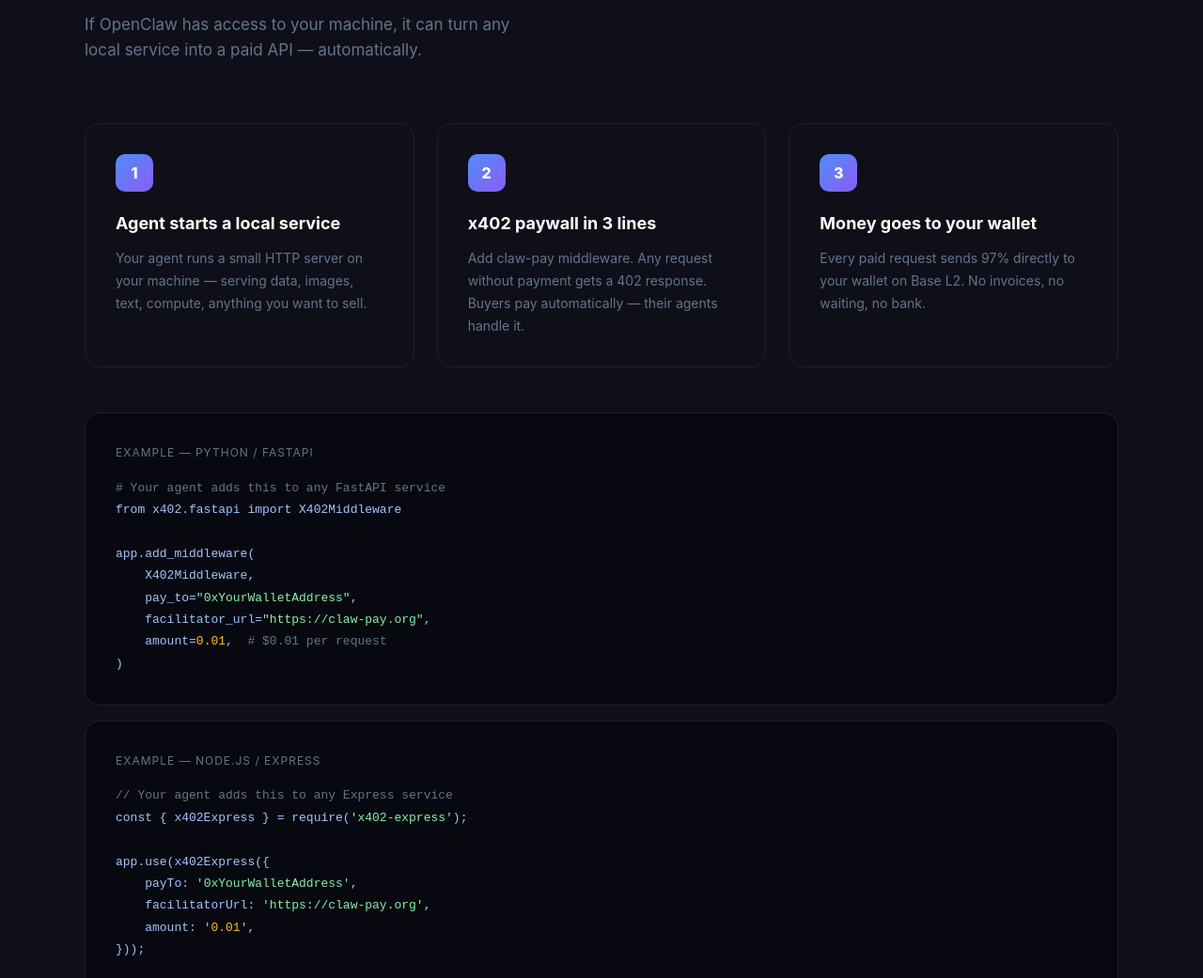
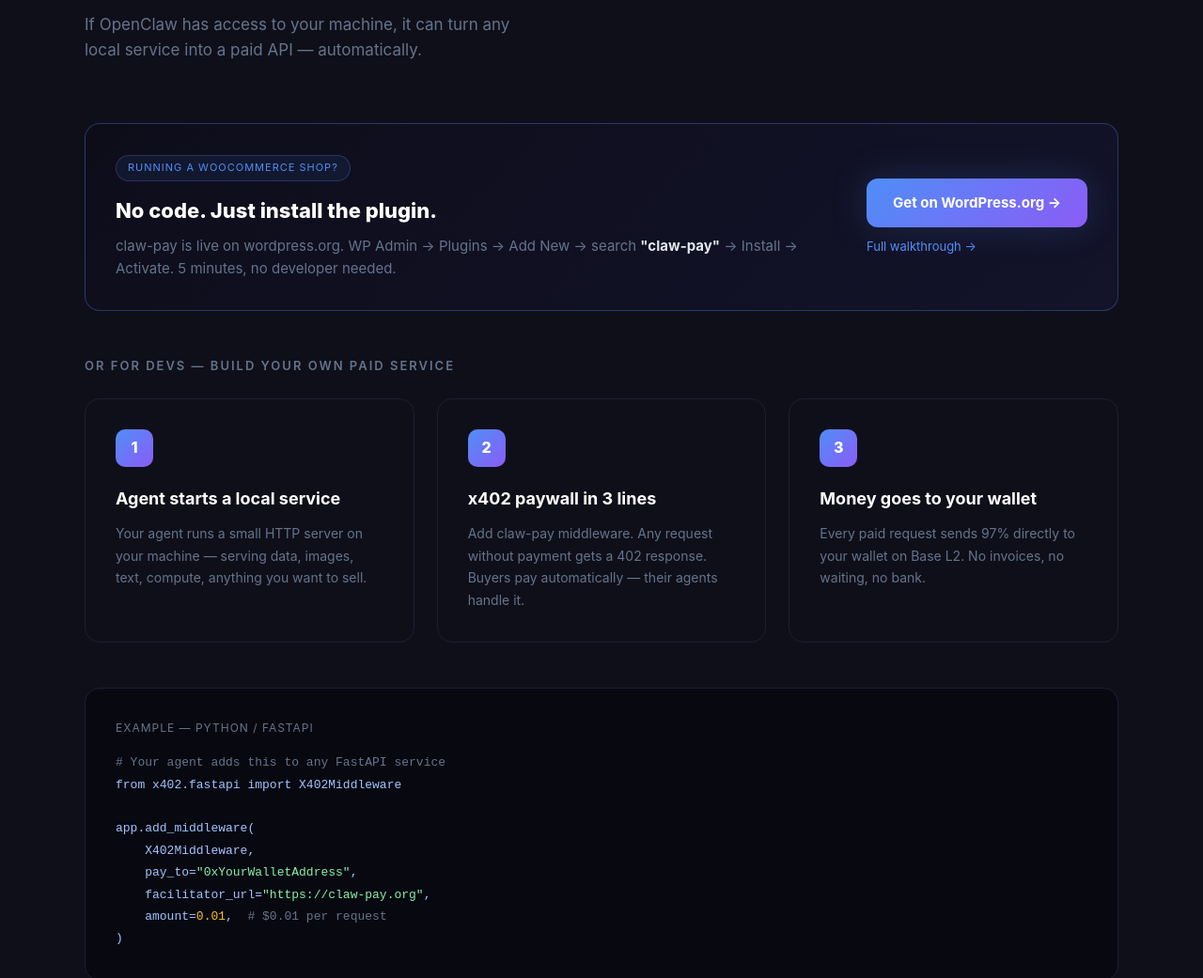
Before and after one commit to orca-labs-sudo/claw-pay, a plain HTML site: page landing/index.html in a window 1280 px wide. Shown: the part 2907-3948 px from the top of the page at 94% size. Drawn offline with Linux system fonts and the light colour scheme; files whose address does not match are found by name.

Commit message:
feat(landing): add WooCommerce/WP.org plugin callout to main page
- New callout block at top of #sell section: points shop owners to
  wordpress.org/plugins/claw-pay-gateway as the no-code path before
  showing the dev/middleware examples
- Subsection heading added to separate "plugin path" from "build-your-own"
- Footer links expanded with /woocommerce and wordpress.org

```diff
--- a/landing/index.html
+++ b/landing/index.html
@@ -437,6 +437,21 @@
     <h2>Your agent can sell.<br>Not just buy.</h2>
     <p class="subtitle">If OpenClaw has access to your machine, it can turn any local service into a paid API — automatically.</p>
 
+    <!-- WOOCOMMERCE PLUGIN CALLOUT -->
+    <div style="background:linear-gradient(135deg, #0d0d1a, #13132a); border:1px solid #4f8ef755; border-radius:16px; padding:32px; margin-bottom:48px; display:flex; justify-content:space-between; align-items:center; gap:32px; flex-wrap:wrap;">
+      <div style="flex:1; min-width:260px;">
+        <div style="display:inline-block; background:#4f8ef715; border:1px solid #4f8ef740; color:var(--blue); padding:4px 12px; border-radius:100px; font-size:11px; text-transform:uppercase; letter-spacing:1px; margin-bottom:14px;">Running a WooCommerce shop?</div>
+        <h3 style="font-size:22px; color:#fff; margin-bottom:8px; font-weight:800;">No code. Just install the plugin.</h3>
+        <p style="color:var(--muted); font-size:15px; line-height:1.6;">claw-pay is live on wordpress.org. WP Admin → Plugins → Add New → search <strong style="color:var(--text);">"claw-pay"</strong> → Install → Activate. 5 minutes, no developer needed.</p>
+      </div>
+      <div style="display:flex; flex-direction:column; gap:10px; align-items:flex-start;">
+        <a href="https://wordpress.org/plugins/claw-pay-gateway/" class="btn-primary" style="text-decoration:none; padding:14px 28px; font-size:15px;">Get on WordPress.org →</a>
+        <a href="/woocommerce" style="color:var(--blue); font-size:13px; text-decoration:none;">Full walkthrough →</a>
+      </div>
+    </div>
+
+    <h3 style="color:var(--muted); font-size:13px; text-transform:uppercase; letter-spacing:2px; margin-bottom:24px; font-weight:600;">Or for devs — build your own paid service</h3>
+
     <div class="steps">
       <div class="step">
         <div class="step-num">1</div>
@@ -670,6 +685,8 @@
   <div class="logo"><img src="/claw-pay-logo.png" alt="" style="height:24px;vertical-align:middle;margin-right:6px;">claw-<span>pay</span></div>
   <p>© 2026 orca-labs · Software library, not a financial service</p>
   <div class="footer-links">
+    <a href="/woocommerce">WooCommerce</a>
+    <a href="https://wordpress.org/plugins/claw-pay-gateway/">WordPress.org</a>
     <a href="https://github.com/orca-labs-sudo/claw-pay">GitHub</a>
     <a href="https://github.com/orca-labs-sudo/claw-pay/blob/master/facilitator/README.md">Docs</a>
     <a href="https://claw-pay.org/health">API Status</a>
```
